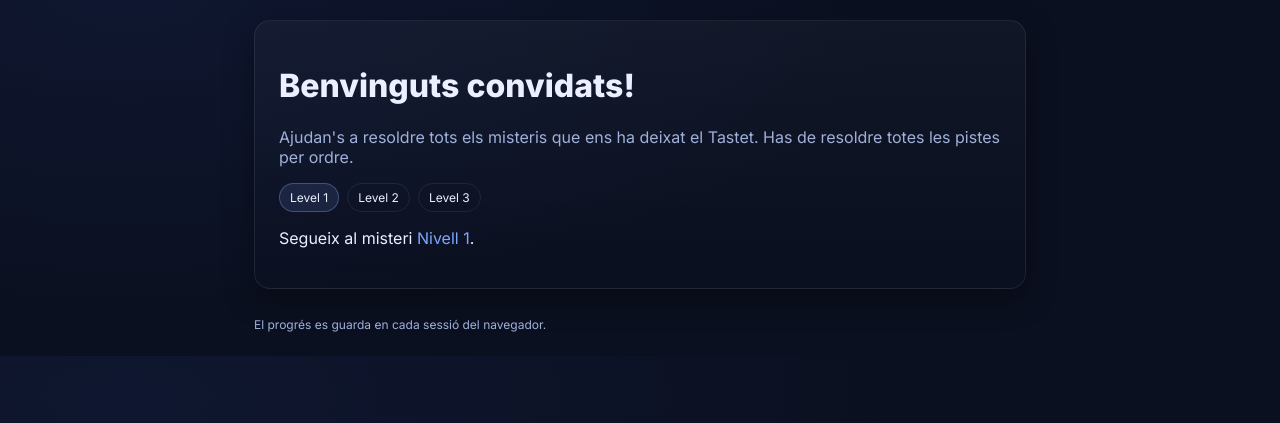
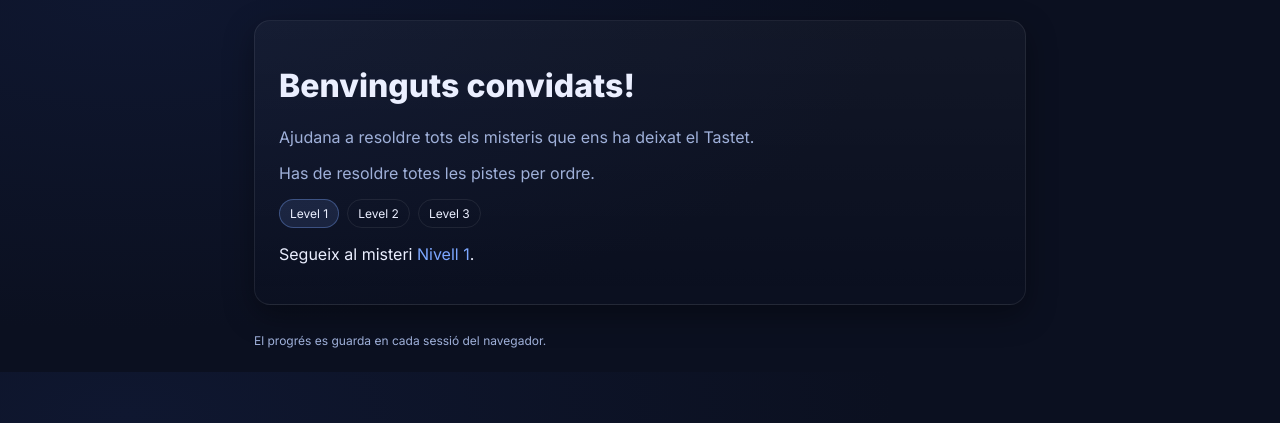
Before and after one commit to jsensada/revetlla-escape, a Flask app: page / in a window 1280 px wide. Shown: the part 44-467 px from the top of the page. Run offline with Flask 3, Linux system fonts and the light colour scheme.

Commit message:
Petit canvi a la UI

```diff
--- a/templates/index.html
+++ b/templates/index.html
@@ -2,7 +2,8 @@
 {% block content %}
   <div class="card">
     <h1>Benvinguts convidats!</h1>
-    <p class="muted">Ajudan's a resoldre tots els misteris que ens ha deixat el Tastet. Has de resoldre totes les pistes per ordre.</p>
+    <p class="muted">Ajudana a resoldre tots els misteris que ens ha deixat el Tastet.</p>
+    <p class="muted">Has de resoldre totes les pistes per ordre.</p>
 
     <div class="levels">
       {% for i in range(1, total_levels + 1) %}
```
